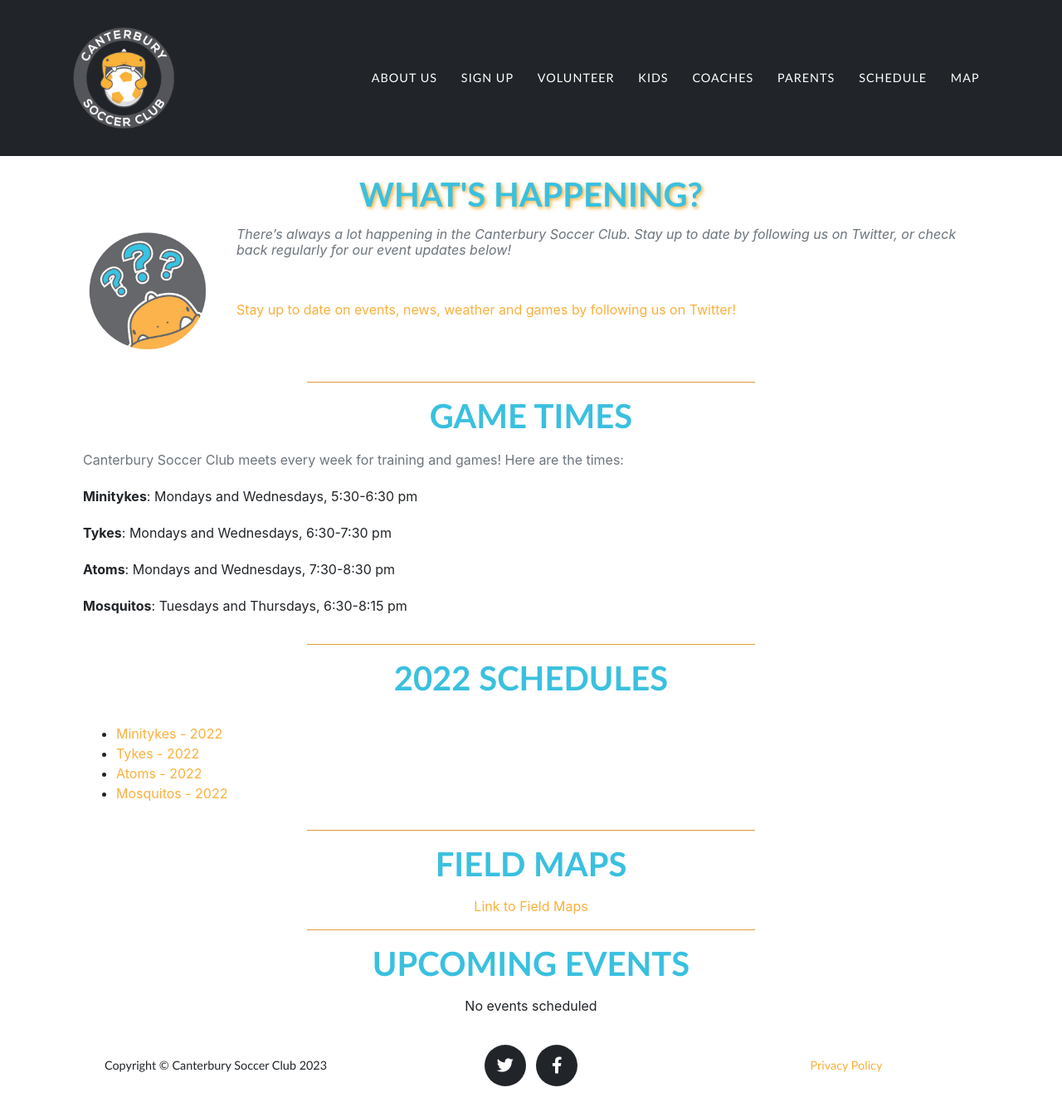
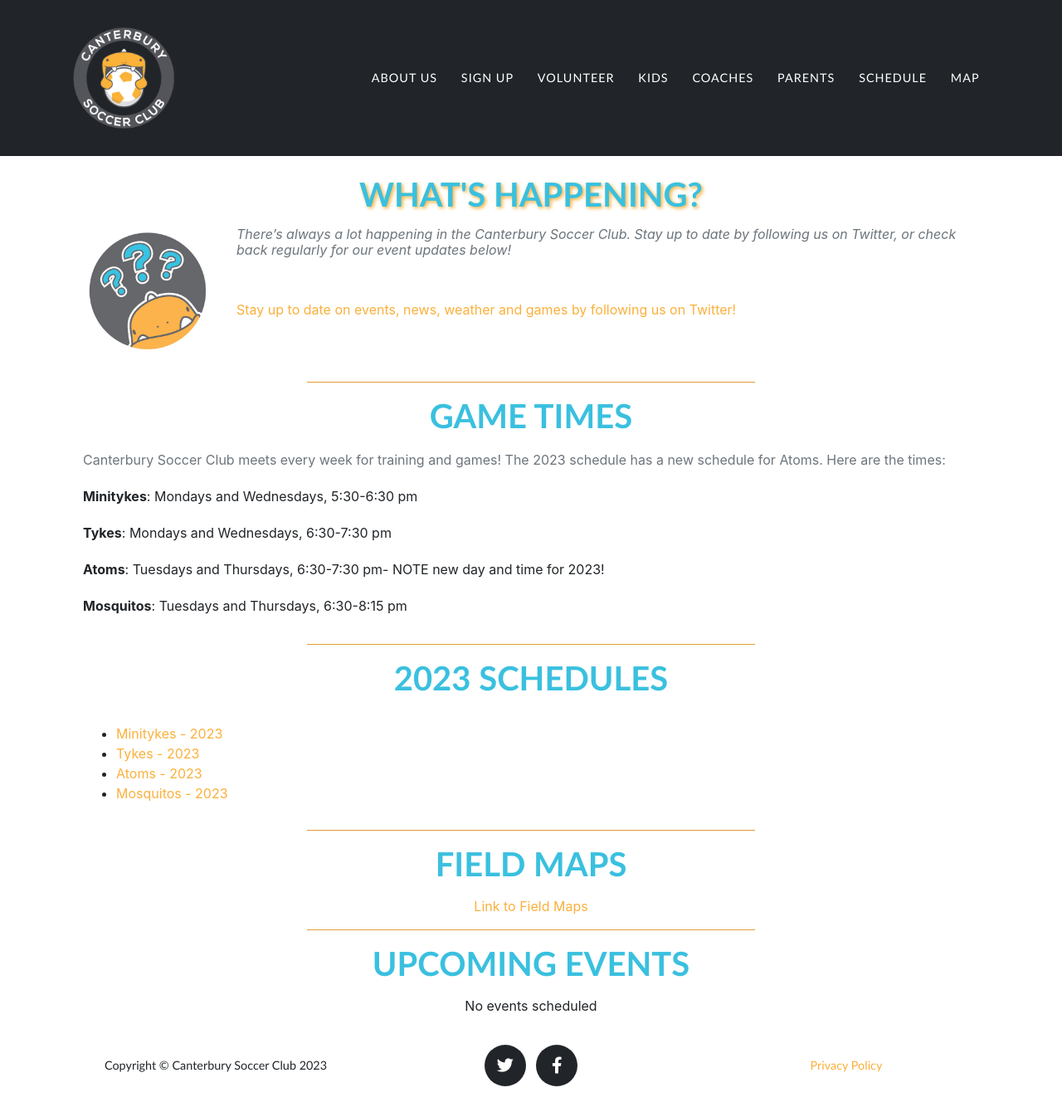
Before and after one commit to canterbury-soccer/website, a Jekyll site: the page built from schedule.md, in a window 1280 px wide and 1334 px high. Shown: the whole window at 83% size. Built offline with Jekyll 4.4.1, drawn with Linux system fonts in a browser that asks for light colours; some web fonts are replaced.

Commit message:
Update sitetext.yml
Changed 2022-2023 for registration dates
Changed ages for all groups and switched days of the week/time for Atoms. Plus added NOTE new day and time for 2023 in two places!

```diff
--- a/_data/sitetext.yml
+++ b/_data/sitetext.yml
@@ -59,7 +59,7 @@ join-us:
   img: assets/img/saurus_header.jpg
   img_alt: Soccersaurus Heads the Ball
   registration_slug: |
-    Registration runs from February 1 to March 15, 2022.
+    Registration runs from February 1 to March 15, 2023.
     <br/>
     No late registrations.
     <br/>
@@ -165,10 +165,10 @@ schedule:
   text: "There’s always a lot happening in the Canterbury Soccer Club. Stay up to date by following us on Twitter, or check back regularly for our event updates below!"
   gametimes:
     title: "Game Times"
-    text: "Canterbury Soccer Club meets every week for training and games! Here are the times:"
+    text: "Canterbury Soccer Club meets every week for training and games! The 2023 schedule has a new schedule for Atoms. Here are the times:"
   schedules:
-    title: "2022 Schedules"
-    year: 2022
+    title: "2023 Schedules"
+    year: 2023
     text: ""
   fieldmaps:
     title: "Field Maps"
@@ -187,25 +187,25 @@ divisions:
   - title: "Minitykes"
     schedule: "Mondays and Wednesdays, 5:30-6:30 pm"
     tagline: "They may be small but they sure are fast!"
-    years: "born 2016-2017"
+    years: "born 2017-2018"
     url: assets/pdf/schedule_2022_minitykes.pdf
     img: assets/img/saurus_minitykes.png
   - title: "Tykes"
     schedule: "Mondays and Wednesdays, 6:30-7:30 pm"
     tagline: "Built strong and built tough!"
-    years: "born 2014-2015"
+    years: "born 2015-2016"
     url: assets/pdf/schedule_2022_tykes.pdf
     img: assets/img/saurus_tykes.png
   - title: "Atoms"
-    schedule: "Mondays and Wednesdays, 7:30-8:30 pm"
+    schedule: "Tuesdays and Thursdays, 6:30-7:30 pm- NOTE new day and time for 2023!"
     tagline: "A little quirky and the life of the game!"
-    years: "born 2012-2013"
+    years: "born 2013-2014"
     url: assets/pdf/schedule_2022_atoms.pdf
     img: assets/img/saurus_atoms.png
   - title: "Mosquitos"
     schedule: "Tuesdays and Thursdays, 6:30-8:15 pm"
     tagline: "Bigger, stronger, and ready to play!"
-    years: "born 2009-2011"
+    years: "born 2010-2012"
     url: assets/pdf/schedule_2022_mosquitos.pdf
     img: assets/img/saurus_mosquitos.png
 
```
